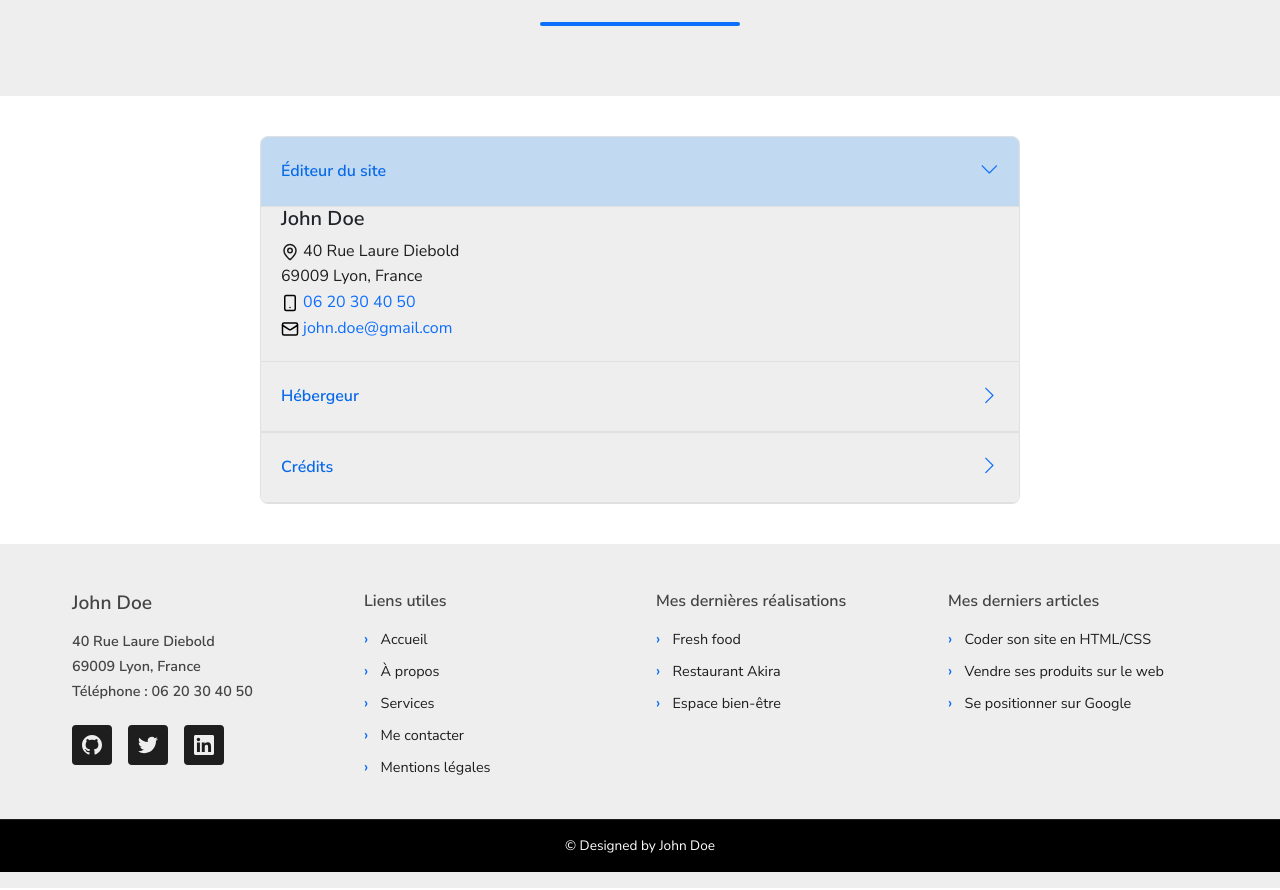
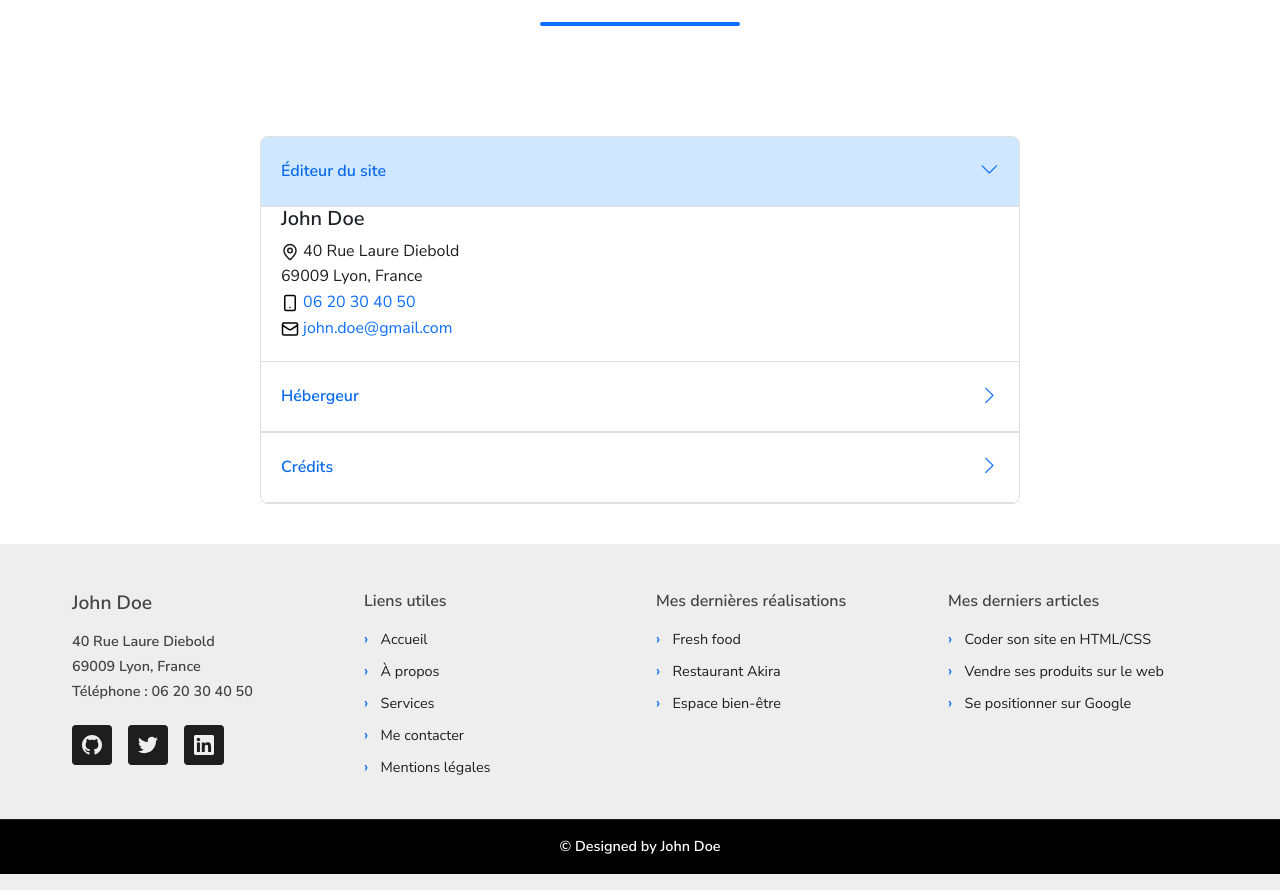
Before and after one commit to 7S-Coder/CV_optimise, a React (Vite) app: page /legal in a window 1280 px wide. Shown: the part 160-1050 px from the top of the page. Built offline with nearby package versions, Linux system fonts and the light colour scheme; the HTML template or start-up script is replaced by a standard one.

Commit message:
update footer

```diff
--- a/src/App.jsx
+++ b/src/App.jsx
@@ -8,10 +8,12 @@ import Legal from "./pages/Legal";
 import { BrowserRouter as Router, Routes, Route } from "react-router";
 import Footer from './components/Footer';
 import Nav from './components/Nav';
+import ScrollToTop from './components/ScrollToTop';
 
 function App() {
   return (
     <Router>
+      <ScrollToTop />
       <Nav />
       <Routes>
         <Route path="/" element={<Home />} />
--- a/src/components/Footer.jsx
+++ b/src/components/Footer.jsx
@@ -2,6 +2,13 @@ import "../css/components/Footer.scss";
 import { Link } from "react-router";
 
 function Footer() {
+    const scrollToTop = () => {
+        window.scrollTo({
+            top: 0,
+            behavior: 'smooth'
+        });
+    };
+
     return (
         <footer id="footer">
             <div className="footer-container">
@@ -34,10 +41,10 @@ function Footer() {
                 <div className="footer-section">
                     <h4>Liens utiles</h4>
                     <ul>
-                        <li><a href="#accueil">Accueil</a></li>
-                        <li><a href="#about">À propos</a></li>
-                        <li><a href="#services">Services</a></li>
-                        <li><a href="#contact">Me contacter</a></li>
+                        <li><Link to="/">Accueil</Link></li>
+                        <li><Link to="/about">À propos</Link></li>
+                        <li><Link to="/services">Services</Link></li>
+                        <li><Link to="/contact">Me contacter</Link></li>
                         <li><Link to="/legal">Mentions légales</Link></li>
                     </ul>
                 </div>
@@ -45,24 +52,24 @@ function Footer() {
                 <div className="footer-section">
                     <h4>Mes dernières réalisations</h4>
                     <ul>
-                        <li><a href="#">Fresh food</a></li>
-                        <li><a href="#">Restaurant Akira</a></li>
-                        <li><a href="#">Espace bien-être</a></li>
+                        <li><Link to="/realisations" onClick={scrollToTop}>Fresh food</Link></li>
+                        <li><Link to="/realisations" onClick={scrollToTop}>Restaurant Akira</Link></li>
+                        <li><Link to="/realisations" onClick={scrollToTop}>Espace bien-être</Link></li>
                     </ul>
                 </div>
 
                 <div className="footer-section">
                     <h4>Mes derniers articles</h4>
                     <ul>
-                        <li><a href="#">Coder son site en HTML/CSS</a></li>
-                        <li><a href="#">Vendre ses produits sur le web</a></li>
-                        <li><a href="#">Se positionner sur Google</a></li>
+                        <li><Link to="/blog" onClick={scrollToTop}>Coder son site en HTML/CSS</Link></li>
+                        <li><Link to="/blog" onClick={scrollToTop}>Vendre ses produits sur le web</Link></li>
+                        <li><Link to="/blog" onClick={scrollToTop}>Se positionner sur Google</Link></li>
                     </ul>
                 </div>
             </div>
 
             <div className="footer-bottom">
-                <p>© Designed by John Doe</p>
+                <a href=" https://api.github.com/users/github-john-doe">© Designed by John Doe</a>
             </div>
         </footer>
     );
--- /dev/null
+++ b/src/components/ScrollToTop.jsx
@@ -0,0 +1,17 @@
+import { useEffect } from 'react';
+import { useLocation } from 'react-router';
+
+function ScrollToTop() {
+  const { pathname, key } = useLocation();
+
+  useEffect(() => {
+    window.scrollTo({
+      top: 0,
+      behavior: 'smooth'
+    });
+  }, [pathname, key]); // J'ai ajouté 'key' pour détecter les navigations sur la même page
+
+  return null;
+}
+
+export default ScrollToTop;
--- a/src/css/components/Footer.scss
+++ b/src/css/components/Footer.scss
@@ -106,6 +106,16 @@
     margin-top: 2rem;
     border-top: 1px solid var(--primary-black-color);
 
+    a {
+        color: white;
+        text-decoration: none;
+        font-weight: bold;
+
+        &:hover {
+            color: var(--primary-color);
+        }
+    }
+
     p {
         margin: 0;
         color: white;
--- a/src/css/components/Legal.scss
+++ b/src/css/components/Legal.scss
@@ -4,7 +4,6 @@
       text-decoration: none;
     }
   .hero-legal {
-    background-color: var(--primary-white-color);
     padding: 50px 0;
     text-align: center;
   }
@@ -36,7 +35,7 @@
     padding: 0 20px;
 
     .legal-section {
-      background: var(--primary-white-color);
+      background: white;
       border: 1px solid #e0e0e0;
       border-radius: 0;
       overflow: hidden;
@@ -57,7 +56,7 @@
 
       .section-header {
         padding: 20px;
-        background: var(--primary-white-color);
+        background: white;
         cursor: pointer;
         display: flex;
         justify-content: space-between;
@@ -102,7 +101,7 @@
       .section-content {
         padding: 20px;
         padding-top: 0;
-        background-color: var(--primary-white-color);
+        background-color: white;
 
         h4 {
           margin: 0 0 15px 0;
```
